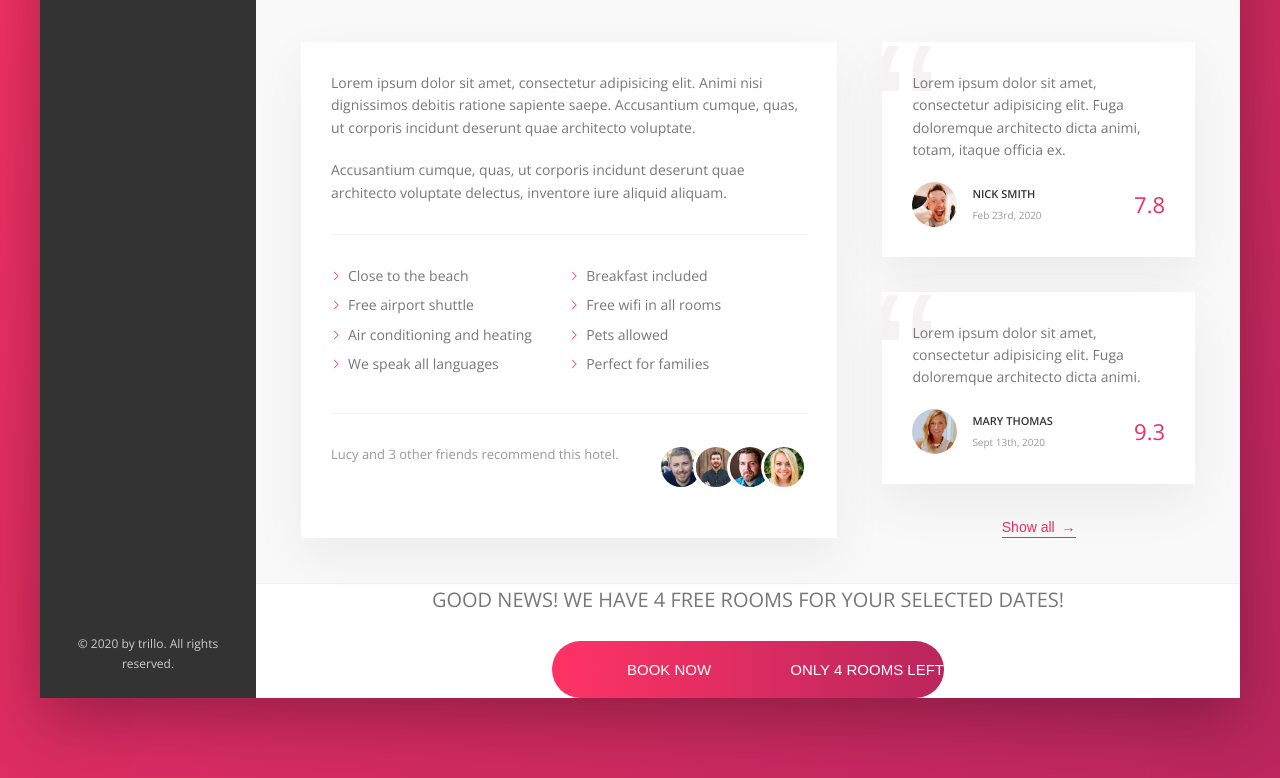
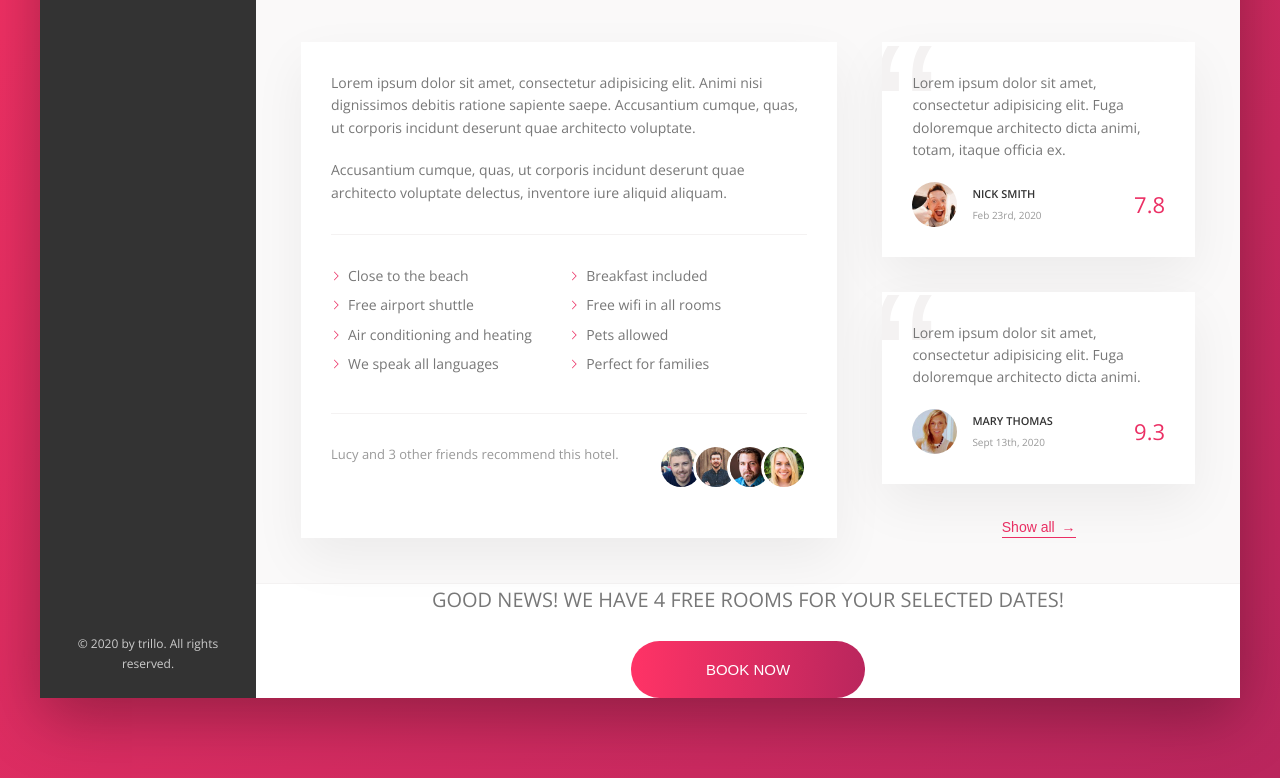
Before and after one commit to rnorman24/Trillo, a website: page index.html in a window 1280 px wide. Shown: the part 604-1382 px from the top of the page. Drawn offline with nearby package versions, Linux system fonts and the light colour scheme.

Commit message:
add cta section

```diff
--- a/sass/_components.scss
+++ b/sass/_components.scss
@@ -470,6 +470,7 @@
   border: none;
   background-image: linear-gradient(to right, var(--color-primary-light), var(--color-primary-dark));
   color: #fff;
+  position: relative;
 
   &__visible {
     display: inline-block;
@@ -477,6 +478,12 @@
   }
 
   &__invisible {
-
+    display: inline-block;
+    position: absolute;
+    padding: 2rem 0;
+    height: 100%;
+    width: 100%;
+    left: 0;
+    top: -100%;
   }
 }
```
Also changed, not shown: css/style.css.
